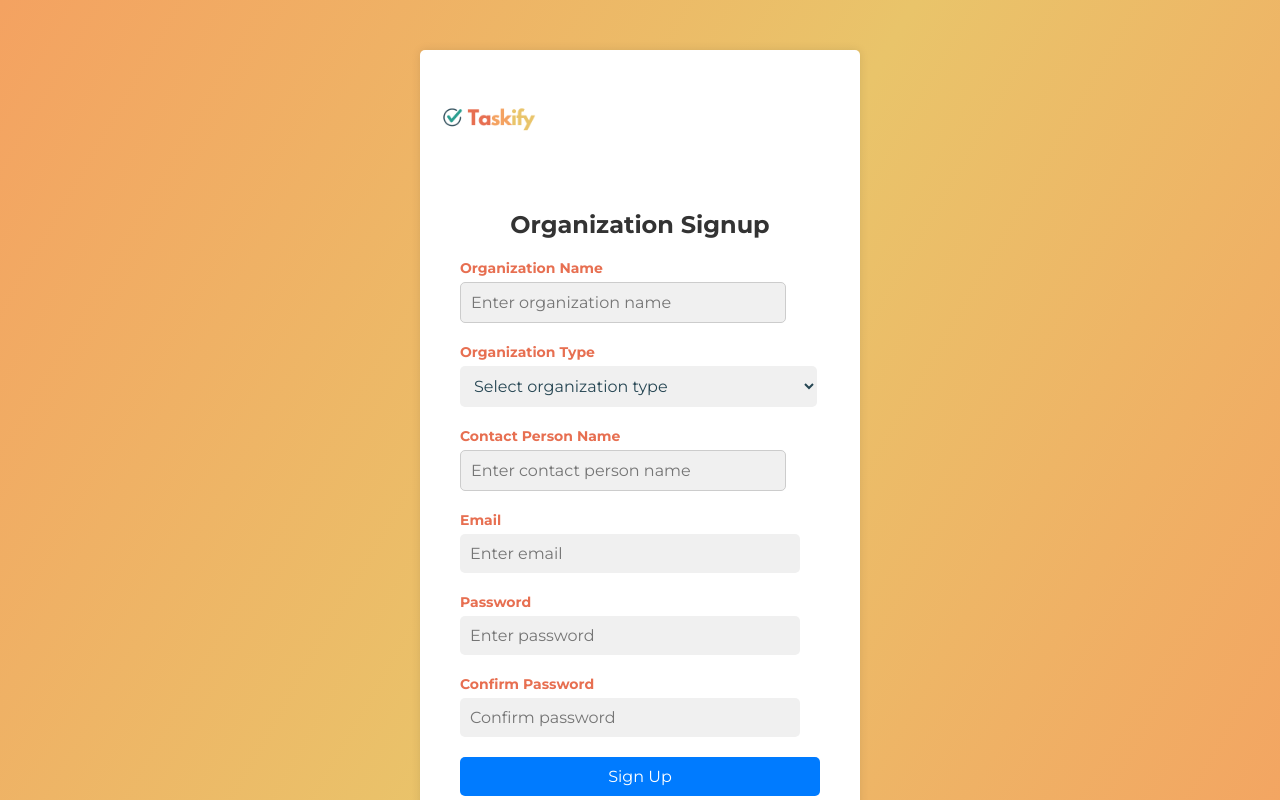
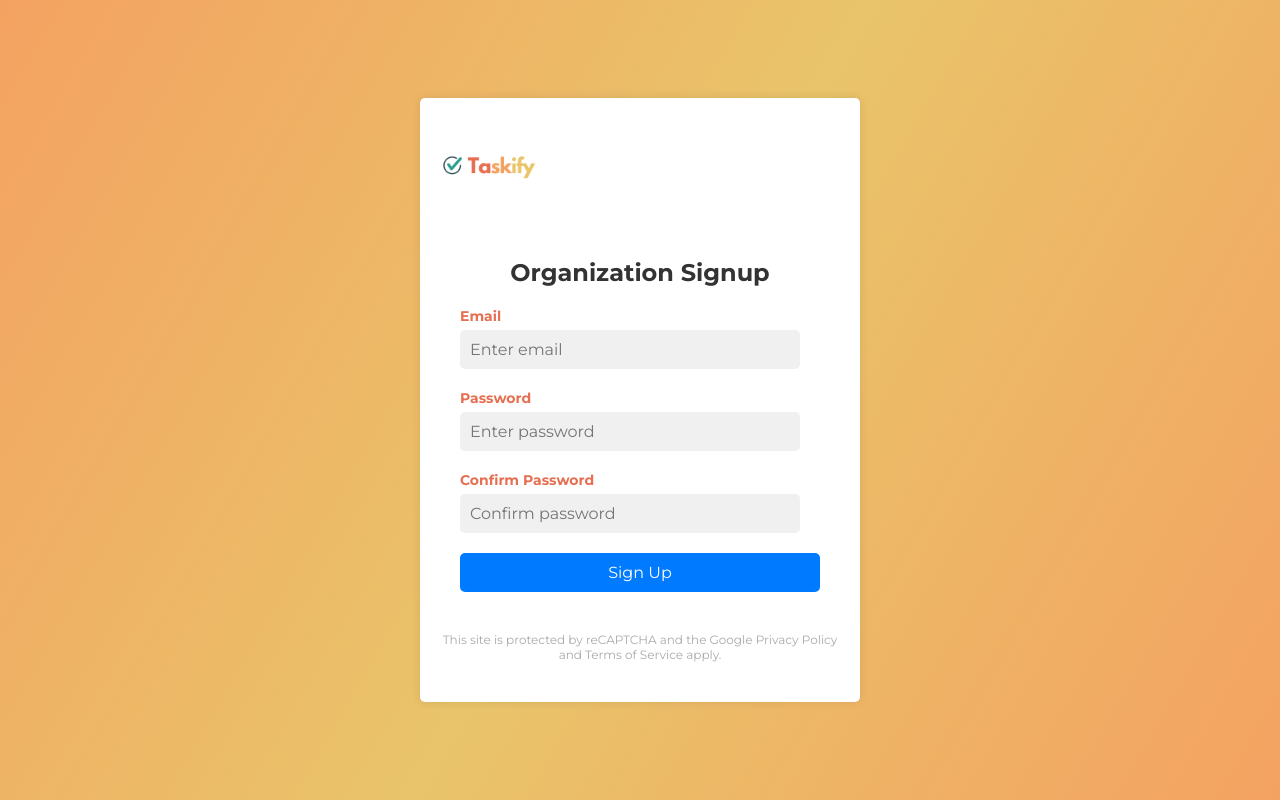
Before and after one commit to Noor-Ul-Imaan/Taskify-App, a React (Create React App) app: page /OrgSignUp in a window 1280 px wide. Shown: the top 800 px of the page. Built offline with nearby package versions, Linux system fonts and the light colour scheme.

Commit message:
only email pasword n confirm password left in org sign up form now

```diff
--- a/src/components/OrgSignUp.js
+++ b/src/components/OrgSignUp.js
@@ -15,25 +15,6 @@ return (
                     <h1>Organization Signup</h1>
                     <form action="#">
                         <div className="input-field">
-                    <label htmlFor="orgName">Organization Name</label>
-                    <input type="text" id="orgName" placeholder="Enter organization name" />
-                </div>
-                <div className="input-field">
-                    <label htmlFor="orgType">Organization Type</label>
-                    <select id="orgType">
-                        <option value="" disabled selected>Select organization type</option>
-                        <option value="tech">Technology</option>
-                        <option value="finance">Finance</option>
-                        <option value="healthcare">Healthcare</option>
-                        <option value="education">Education</option>
-                        {/* Add more options as needed */}
-                    </select>
-                </div>
-                <div className="input-field">
-                    <label htmlFor="contactPerson">Contact Person Name</label>
-                    <input type="text" id="contactPerson" placeholder="Enter contact person name" />
-                </div>
-                <div className="input-field">
                             <label htmlFor="email">Email</label>
                             <input type="email" id="email" placeholder="Enter email" />
                         </div>
@@ -48,7 +29,6 @@ return (
                         <Link to='/adminHomepage'>
                             <button type="submit">Sign Up</button>
                         </Link>
-
                     </form>
                 </div>
                 <div className="footer">
```
Lines whose indentation alone changed are shown as unchanged.
